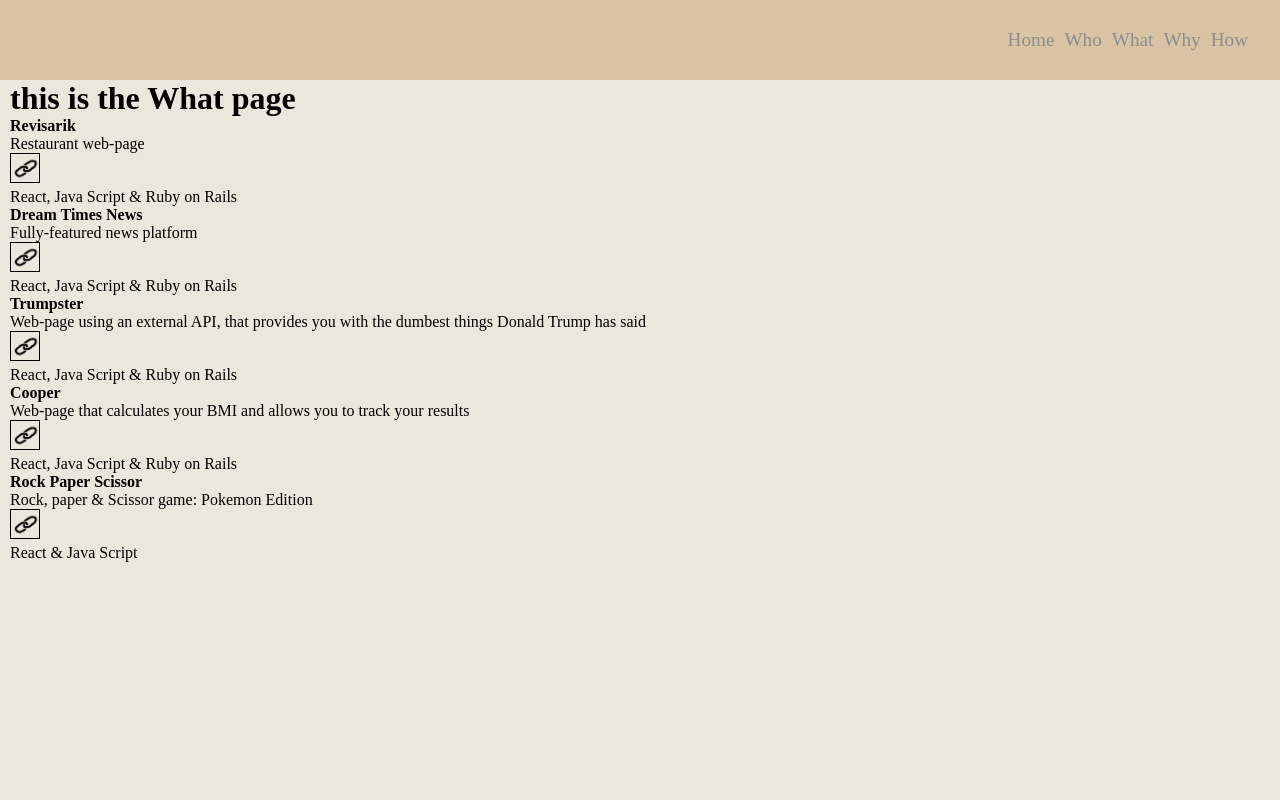
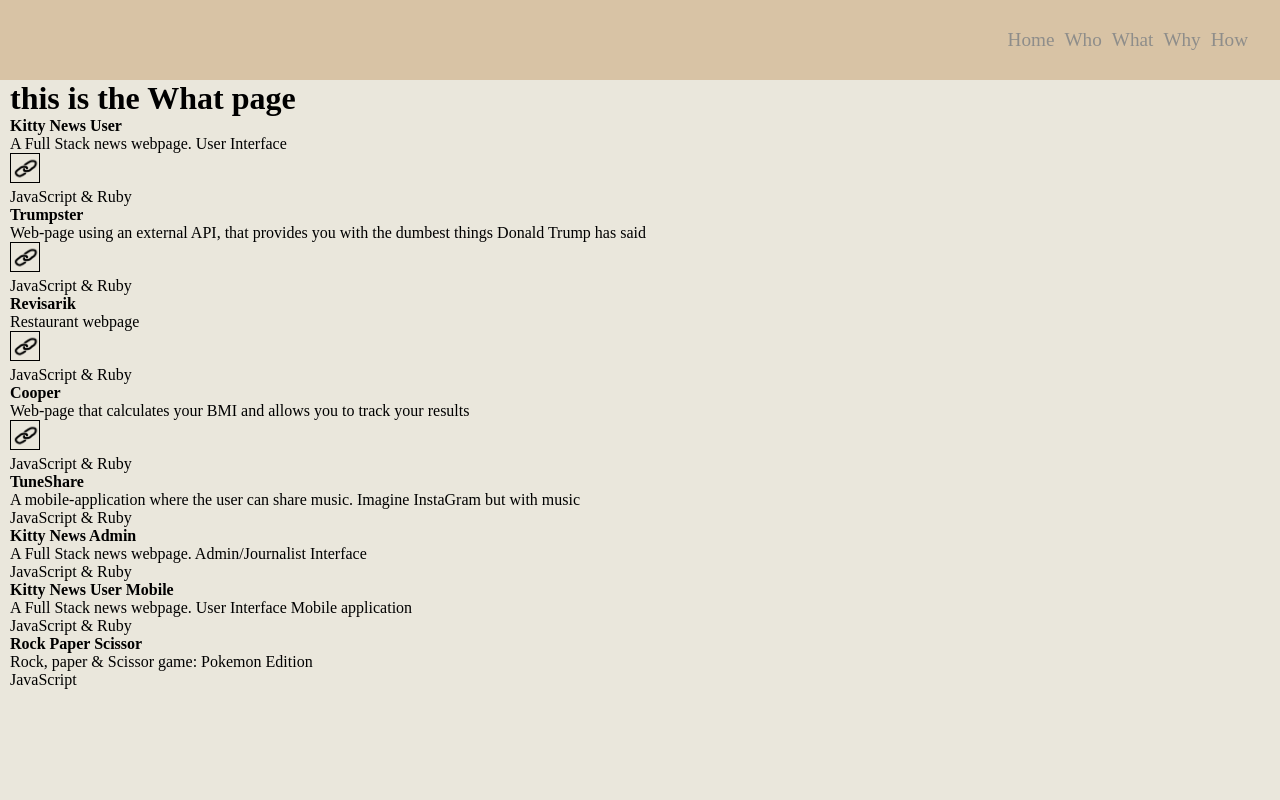
Before and after one commit to ViktorHek/Portfolio, a React (Create React App) app: page /what in a window 1280 px wide. Shown: the top 800 px of the page. Built offline with nearby package versions, Linux system fonts and the light colour scheme.

Commit message:
fixing project.link. modifying/uodating projects.js

```diff
--- a/src/components/pages/what/ProjectCard.jsx
+++ b/src/components/pages/what/ProjectCard.jsx
@@ -1,15 +1,22 @@
 import React from 'react'
+import './What.css'
 
 const ProjectCard = ({ project }) => {
   return (
-    <div
-      key={project.id}
-    >
+    <div key={project.id}>
       <h4>{project.name}</h4>
       <p>{project.description}</p>
-      <button className="project_image_button" href={project.link}>
-      <img src="/images/linkimg.png" alt="link" className="project_image"/>
-      </button>
+      {project.link ? (
+        <div onClick={() => window.open(`${project.link}`)}>
+          <button className="project_button">
+            <img
+              src="/images/linkimg.png"
+              alt="link"
+              className="project_image"
+            />
+          </button>
+        </div>
+      ) : null}
       <p>{project.language}</p>
     </div>
   )
--- a/src/components/pages/what/What.css
+++ b/src/components/pages/what/What.css
@@ -6,7 +6,7 @@
   height: 30px;
 }
 
-.project_image_button {
+.project_button {
   background-color: #EAE7DC;
   border: solid 1px;
   height: 30px;
--- a/src/components/pages/what/What.jsx
+++ b/src/components/pages/what/What.jsx
@@ -1,5 +1,4 @@
 import React from 'react'
-import './What.css'
 import '../GlobalPageStyle.css'
 import ProjectCard from './ProjectCard'
 import Data from './projects'
--- a/src/components/pages/what/projects.js
+++ b/src/components/pages/what/projects.js
@@ -1,39 +1,59 @@
 const Data = [
   {
-        "id": 2,
-        "name": "Revisarik",
-        "description": "Restaurant web-page",
-        "language": "React, Java Script & Ruby on Rails",
-        "link": "https://github.com/ViktorHek/slowfood_client_team1_october2020"
+    id: 3,
+    name: 'Kitty News User',
+    description: 'A Full Stack news webpage. User Interface',
+    language: 'JavaScript & Ruby',
+    link: 'https://kittynews.netlify.app/',
   },
   {
-        "id": 3,
-        "name": "Dream Times News",
-        "description": "Fully-featured news platform",
-        "language": "React, Java Script & Ruby on Rails",
-        "link": "https://github.com/ViktorHek/dream_time_news_client_user"
+    id: 2,
+    name: 'Trumpster',
+    description:
+      'Web-page using an external API, that provides you with the dumbest things Donald Trump has said',
+    language: 'JavaScript & Ruby',
+    link: 'https://boring-golick-ca7f95.netlify.app/',
   },
   {
-        "id": 4,
-        "name": "Trumpster",
-        "description": "Web-page using an external API, that provides you with the dumbest things Donald Trump has said",
-        "language": "React, Java Script & Ruby on Rails",
-        "link": "https://github.com/ViktorHek/trumpster_client"
+    id: 6,
+    name: 'Revisarik',
+    description: 'Restaurant webpage',
+    language: 'JavaScript & Ruby',
+    link: 'https://revisarik.netlify.app/',
   },
   {
-        "id": 5,
-        "name": "Cooper",
-        "description": "Web-page that calculates your BMI and allows you to track your results",
-        "language": "React, Java Script & Ruby on Rails",
-        "link": "https://github.com/ViktorHek/cooper_client"
+    id: 7,
+    name: 'Cooper',
+    description:
+      'Web-page that calculates your BMI and allows you to track your results',
+    language: 'JavaScript & Ruby',
+    link: 'https://rapavi-cooper-challenge.netlify.app/',
   },
   {
-        "id": 6,
-        "name": "Rock Paper Scissor",
-        "description": "Rock, paper & Scissor game: Pokemon Edition",
-        "language": "React & Java Script",
-        "link": "https://github.com/ViktorHek/rock_paper_scissor_game"
-    }
+    id: 1,
+    name: 'TuneShare',
+    description:
+      'A mobile-application where the user can share music. Imagine InstaGram but with music',
+    language: 'JavaScript & Ruby',
+  },
+  {
+    id: 4,
+    name: 'Kitty News Admin',
+    description: 'A Full Stack news webpage. Admin/Journalist Interface',
+    language: 'JavaScript & Ruby',
+  },
+  {
+    id: 5,
+    name: 'Kitty News User Mobile',
+    description: 'A Full Stack news webpage. User Interface Mobile application',
+    language: 'JavaScript & Ruby',
+  },
+  {
+    id: 8,
+    name: 'Rock Paper Scissor',
+    description: 'Rock, paper & Scissor game: Pokemon Edition',
+    language: 'JavaScript',
+  },
 ]
 
 export default Data
```
Also changed, not shown: 1 other file (tests, documents, lock files or other folders). Lines whose indentation alone changed are shown as unchanged.
